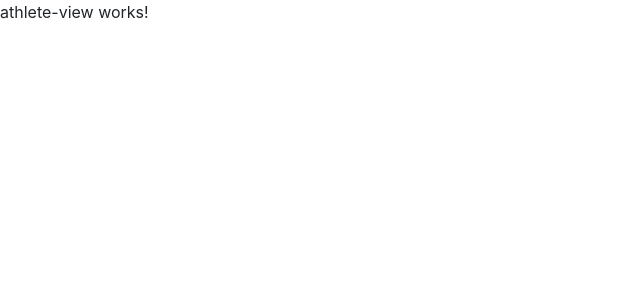
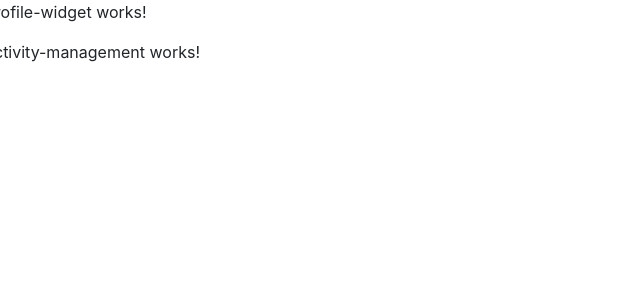
Before and after one commit to JonDGS/StraviaTEC, an Angular app in the folder st-front-end/: page /athlete in a window 1280 px wide. Shown: the top 300 px of the page, without its empty margins (0-640 px from the left). Built offline with nearby package versions, Linux system fonts and the light colour scheme.

Commit message:
Added the basic structure of the Athlete home page and the profile-widget and activity-management component

```diff
--- a/st-front-end/src/app/app.module.ts
+++ b/st-front-end/src/app/app.module.ts
@@ -9,6 +9,8 @@ import { OrganizerViewComponent } from './organizer/organizer-view/organizer-vie
 import { RegisterComponent } from './home/home-view/register/register.component';
 import { LoginComponent } from './home/home-view/login/login.component';
 import { FormsModule } from '@angular/forms';
+import { ActivityManagementComponent } from './athlete/athlete-view/activity-management/activity-management.component';
+import { ProfileWidgetComponent } from './athlete/athlete-view/profile-widget/profile-widget.component';
 
 
 const appRoutes: Routes = [
@@ -25,6 +27,8 @@ const appRoutes: Routes = [
     OrganizerViewComponent,
     RegisterComponent,
     LoginComponent,
+    ActivityManagementComponent,
+    ProfileWidgetComponent,
   ],
   imports: [
     BrowserModule,
--- /dev/null
+++ b/st-front-end/src/app/athlete/athlete-view/activity-management/activity-management.component.html
@@ -0,0 +1 @@
+<p>activity-management works!</p>
--- /dev/null
+++ b/st-front-end/src/app/athlete/athlete-view/activity-management/activity-management.component.ts
@@ -0,0 +1,15 @@
+import { Component, OnInit } from '@angular/core';
+
+@Component({
+  selector: 'app-activity-management',
+  templateUrl: './activity-management.component.html',
+  styleUrls: ['./activity-management.component.css']
+})
+export class ActivityManagementComponent implements OnInit {
+
+  constructor() { }
+
+  ngOnInit(): void {
+  }
+
+}
--- a/st-front-end/src/app/athlete/athlete-view/athlete-view.component.html
+++ b/st-front-end/src/app/athlete/athlete-view/athlete-view.component.html
@@ -1 +1,13 @@
-<p>athlete-view works!</p>
+<div class="row">
+  <div class="col">
+    <div class="row">
+      <app-profile-widget></app-profile-widget>
+    </div>
+    <div class="row">
+      <app-activity-management></app-activity-management>
+    </div>
+  </div>
+  <div class="col">
+  </div>
+  <div class="col"></div>
+</div>
--- /dev/null
+++ b/st-front-end/src/app/athlete/athlete-view/profile-widget/profile-widget.component.html
@@ -0,0 +1 @@
+<p>profile-widget works!</p>
--- /dev/null
+++ b/st-front-end/src/app/athlete/athlete-view/profile-widget/profile-widget.component.ts
@@ -0,0 +1,15 @@
+import { Component, OnInit } from '@angular/core';
+
+@Component({
+  selector: 'app-profile-widget',
+  templateUrl: './profile-widget.component.html',
+  styleUrls: ['./profile-widget.component.css']
+})
+export class ProfileWidgetComponent implements OnInit {
+
+  constructor() { }
+
+  ngOnInit(): void {
+  }
+
+}
```
Also changed, not shown: st-front-end/src/app/athlete/athlete-view/activity-management/activity-management.component.css (added), st-front-end/src/app/athlete/athlete-view/profile-widget/profile-widget.component.css (added).
